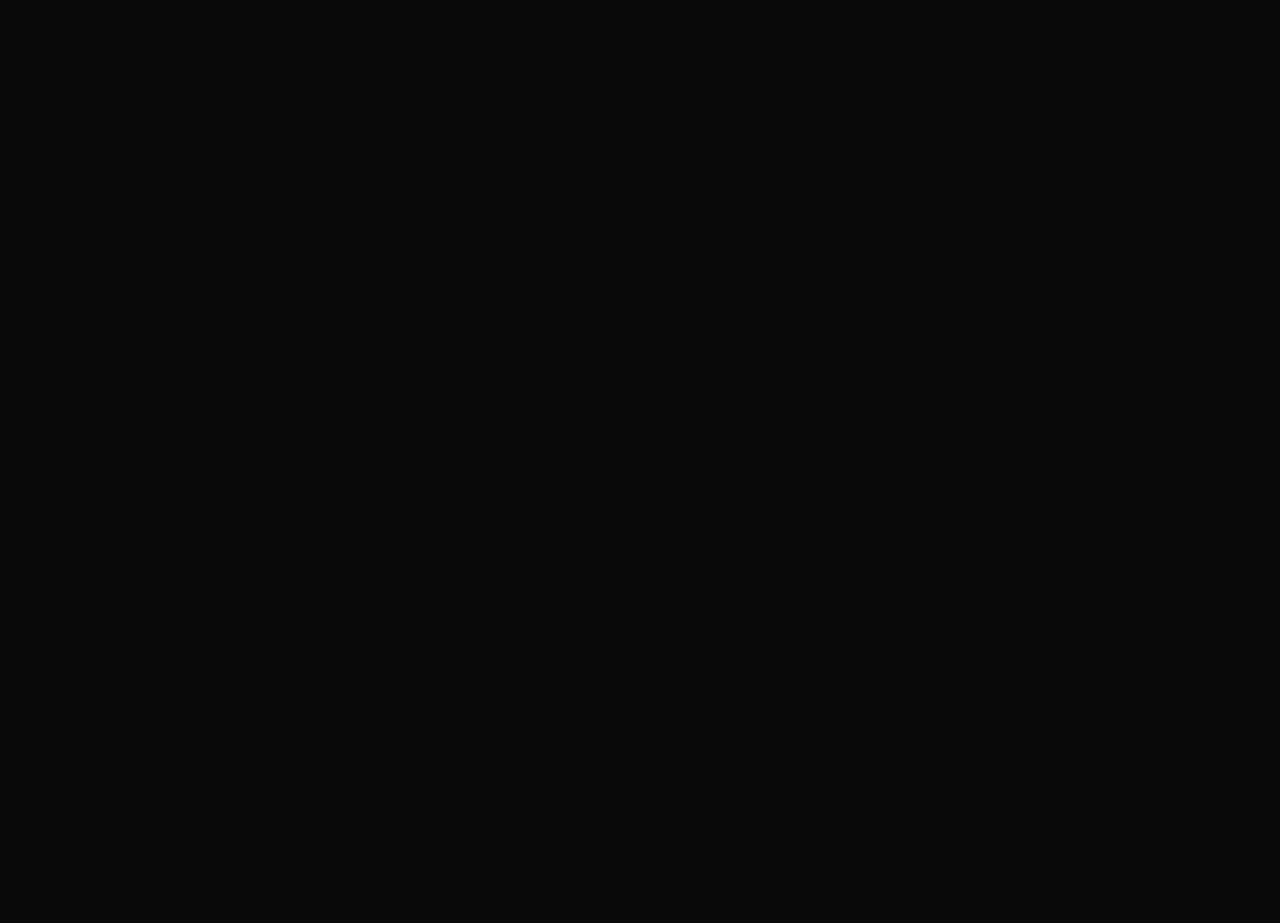
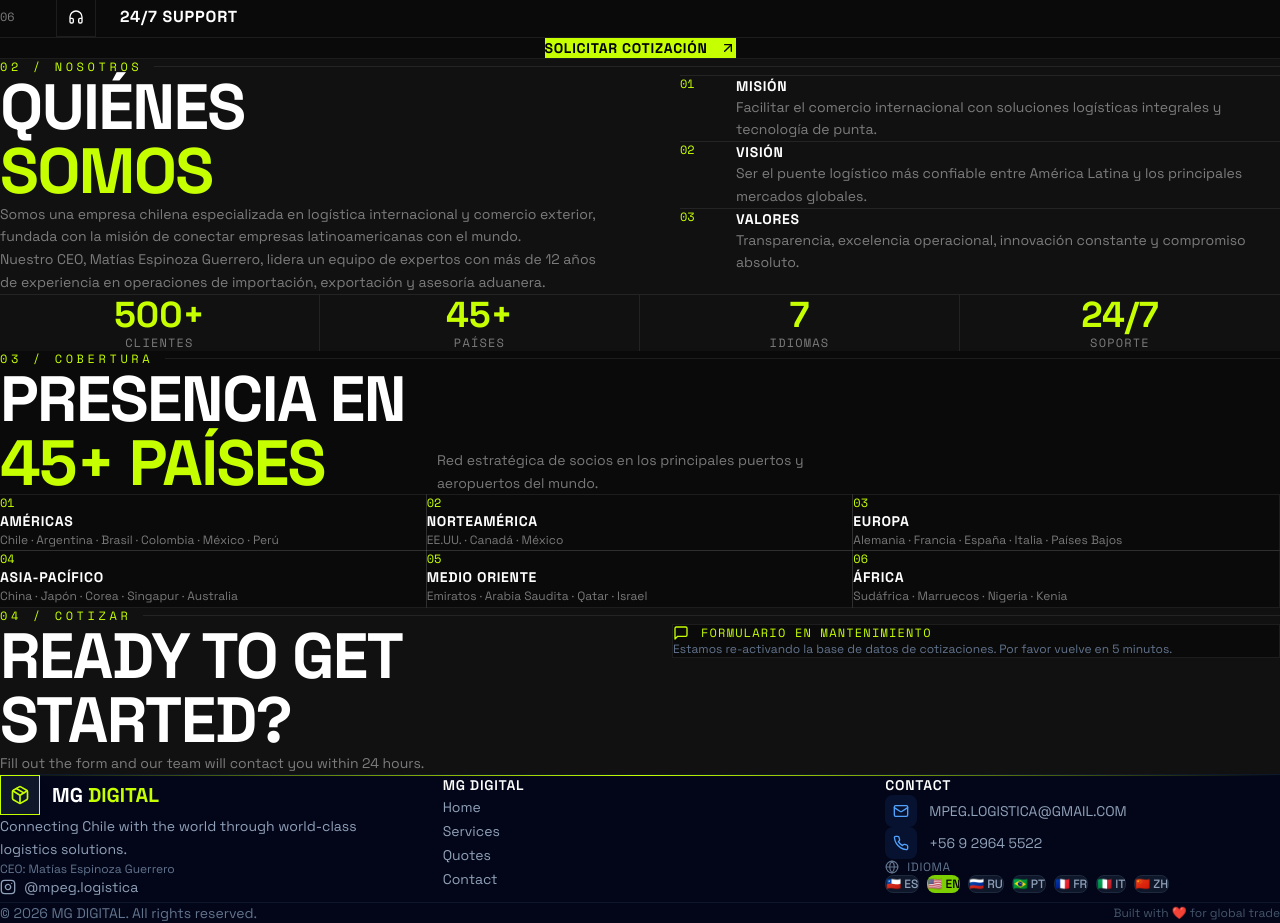
Before and after one commit to MGDIGUITAL/mg-digital-landing, a Next.js app: page /en in a window 1280 px wide. Shown: the part 1180-2103 px from the top of the page. Before the commit the page ends 816 px from the top, so only its background shows below. Built offline with nearby package versions, Linux system fonts and the light colour scheme.

Commit message:
feat: restore almost full site (excluding quote form for debugging)

```diff
--- a/app/[locale]/page.tsx
+++ b/app/[locale]/page.tsx
@@ -1,6 +1,29 @@
 import { getTranslations } from 'next-intl/server'
 import Navbar from '@/components/Navbar'
 import HeroSection from '@/components/HeroSection'
+import ServicesSection from '@/components/ServicesSection'
+import Footer from '@/components/Footer'
+import { MessageSquare } from 'lucide-react'
+
+/* ------------------------------------------------------------------ */
+/* Utility: section wrapper with consistent styling                    */
+/* ------------------------------------------------------------------ */
+
+function SectionLabel({ number, name }: { number: string; name: string }) {
+  return (
+    <div className="flex items-center gap-3 mb-12">
+      <span
+        className="text-xs font-mono tracking-[0.3em] uppercase"
+        style={{ color: 'var(--lime)' }}
+      >
+        {number} / {name}
+      </span>
+      <div className="flex-1 h-px" style={{ background: 'var(--border)' }} />
+    </div>
+  )
+}
+
+/* ------------------------------------------------------------------ */
 
 export default async function HomePage({
   params
@@ -8,15 +31,165 @@ export default async function HomePage({
   params: Promise<{ locale: string }>
 }) {
   const { locale } = await params
+  const t = await getTranslations({ locale, namespace: 'form' })
 
   return (
     <main style={{ background: 'var(--black)', color: '#fff' }}>
       <Navbar />
+
+      {/* ─── HERO ─── */}
       <HeroSection />
 
-      <div className="py-20 text-center">
-        <p className="text-lime-500 font-mono text-xs">DIAGNOSTIC: Navbar & Hero loaded. If you see this, the error is in the next components.</p>
-      </div>
+      {/* ─── SERVICIOS ─── */}
+      <ServicesSection />
+
+      {/* ─── NOSOTROS ─── */}
+      <section id="nosotros" className="py-24 lg:py-32" style={{ background: 'var(--surface)' }}>
+        <div className="max-w-7xl mx-auto px-6 lg:px-12">
+          <SectionLabel number="02" name="NOSOTROS" />
+
+          <div className="grid grid-cols-1 lg:grid-cols-2 gap-20 items-start">
+            <div>
+              <h2
+                className="font-black uppercase leading-none tracking-tight mb-8"
+                style={{ fontSize: 'clamp(2.5rem, 5vw, 4.5rem)', color: '#fff' }}
+              >
+                Quiénes<br />
+                <span style={{ color: 'var(--lime)' }}>Somos</span>
+              </h2>
+              <p className="text-sm leading-relaxed mb-6" style={{ color: 'var(--text-muted)' }}>
+                Somos una empresa chilena especializada en logística internacional y comercio exterior, fundada con la misión de conectar empresas latinoamericanas con el mundo.
+              </p>
+              <p className="text-sm leading-relaxed" style={{ color: 'var(--text-muted)' }}>
+                Nuestro CEO, Matías Espinoza Guerrero, lidera un equipo de expertos con más de 12 años de experiencia en operaciones de importación, exportación y asesoría aduanera.
+              </p>
+            </div>
+
+            <div className="space-y-0">
+              {[
+                { n: '01', title: 'MISIÓN', text: 'Facilitar el comercio internacional con soluciones logísticas integrales y tecnología de punta.' },
+                { n: '02', title: 'VISIÓN', text: 'Ser el puente logístico más confiable entre América Latina y los principales mercados globales.' },
+                { n: '03', title: 'VALORES', text: 'Transparencia, excelencia operacional, innovación constante y compromiso absoluto.' },
+              ].map((item) => (
+                <div
+                  key={item.n}
+                  className="flex gap-6 py-8"
+                  style={{ borderTop: '1px solid var(--border)' }}
+                >
+                  <span className="text-xs font-mono w-8 flex-shrink-0 mt-1" style={{ color: 'var(--lime)' }}>
+                    {item.n}
+                  </span>
+                  <div>
+                    <h3 className="text-sm font-black uppercase tracking-wider mb-2 text-white">{item.title}</h3>
+                    <p className="text-sm leading-relaxed" style={{ color: 'var(--text-muted)' }}>{item.text}</p>
+                  </div>
+                </div>
+              ))}
+            </div>
+          </div>
+
+          {/* Stats */}
+          <div
+            className="grid grid-cols-2 lg:grid-cols-4 mt-20"
+            style={{ borderTop: '1px solid var(--border)' }}
+          >
+            {[
+              { v: '500+', l: 'CLIENTES' },
+              { v: '45+',  l: 'PAÍSES' },
+              { v: '7',    l: 'IDIOMAS' },
+              { v: '24/7', l: 'SOPORTE' },
+            ].map((s, i, arr) => (
+              <div
+                key={s.l}
+                className="py-10 px-6 text-center"
+                style={{ borderRight: i < arr.length - 1 ? '1px solid var(--border)' : 'none' }}
+              >
+                <div className="text-4xl font-black" style={{ color: 'var(--lime)' }}>{s.v}</div>
+                <div className="text-xs font-mono tracking-widest mt-2" style={{ color: 'var(--text-muted)' }}>{s.l}</div>
+              </div>
+            ))}
+          </div>
+        </div>
+      </section>
+
+      {/* ─── COBERTURA ─── */}
+      <section id="cobertura" className="py-24 lg:py-32" style={{ background: 'var(--black)' }}>
+        <div className="max-w-7xl mx-auto px-6 lg:px-12">
+          <SectionLabel number="03" name="COBERTURA" />
+
+          <div className="flex flex-col lg:flex-row lg:items-end gap-8 mb-16">
+            <h2
+              className="font-black uppercase leading-none tracking-tight"
+              style={{ fontSize: 'clamp(2.5rem, 5vw, 4.5rem)', color: '#fff' }}
+            >
+              Presencia en<br />
+              <span style={{ color: 'var(--lime)' }}>45+ Países</span>
+            </h2>
+            <p className="max-w-sm text-sm leading-relaxed lg:ml-auto" style={{ color: 'var(--text-muted)' }}>
+              Red estratégica de socios en los principales puertos y aeropuertos del mundo.
+            </p>
+          </div>
+
+          <div className="grid grid-cols-1 md:grid-cols-2 lg:grid-cols-3">
+            {[
+              { n: '01', region: 'AMÉRICAS', countries: 'Chile · Argentina · Brasil · Colombia · México · Perú' },
+              { n: '02', region: 'NORTEAMÉRICA', countries: 'EE.UU. · Canadá · México' },
+              { n: '03', region: 'EUROPA', countries: 'Alemania · Francia · España · Italia · Países Bajos' },
+              { n: '04', region: 'ASIA-PACÍFICO', countries: 'China · Japón · Corea · Singapur · Australia' },
+              { n: '05', region: 'MEDIO ORIENTE', countries: 'Emiratos · Arabia Saudita · Qatar · Israel' },
+              { n: '06', region: 'ÁFRICA', countries: 'Sudáfrica · Marruecos · Nigeria · Kenia' },
+            ].map((item) => (
+              <div
+                key={item.n}
+                className="group p-8 transition-all duration-200 cursor-default"
+                style={{ border: '1px solid var(--border)', margin: '-1px 0 0 -1px' }}
+                onMouseEnter={(e) => { e.currentTarget.style.background = 'var(--surface)' }}
+                onMouseLeave={(e) => { e.currentTarget.style.background = 'transparent' }}
+              >
+                <span className="text-xs font-mono mb-4 block" style={{ color: 'var(--lime)' }}>{item.n}</span>
+                <h3 className="font-black text-sm uppercase tracking-wider text-white mb-3 group-hover:text-white">{item.region}</h3>
+                <p className="text-xs leading-relaxed" style={{ color: 'var(--text-muted)' }}>{item.countries}</p>
+              </div>
+            ))}
+          </div>
+        </div>
+      </section>
+
+      {/* ─── COTIZACIONES ─── */}
+      <section id="cotizaciones" className="py-24 lg:py-32" style={{ background: 'var(--surface)' }}>
+        <div className="max-w-7xl mx-auto px-6 lg:px-12">
+          <SectionLabel number="04" name="COTIZAR" />
+
+          <div className="grid grid-cols-1 lg:grid-cols-2 gap-16 items-start">
+            <div>
+              <h2
+                className="font-black uppercase leading-none tracking-tight mb-6"
+                style={{ fontSize: 'clamp(2.5rem, 5vw, 4.5rem)', color: '#fff' }}
+              >
+                {t('title')}
+              </h2>
+              <p className="text-sm leading-relaxed mb-10" style={{ color: 'var(--text-muted)' }}>
+                {t('subtitle')}
+              </p>
+            </div>
+
+            <div
+              className="p-8"
+              style={{ border: '1px solid var(--border)', background: 'var(--black)' }}
+            >
+              <div className="flex items-center gap-3 mb-8">
+                <MessageSquare className="w-4 h-4" style={{ color: 'var(--lime)' }} />
+                <span className="text-xs font-mono uppercase tracking-widest" style={{ color: 'var(--lime)' }}>
+                  FORMULARIO EN MANTENIMIENTO
+                </span>
+              </div>
+              <p className="text-xs text-slate-500">Estamos re-activando la base de datos de cotizaciones. Por favor vuelve en 5 minutos.</p>
+            </div>
+          </div>
+        </div>
+      </section>
+
+      <Footer currentLocale={locale} />
     </main>
   )
 }
```
